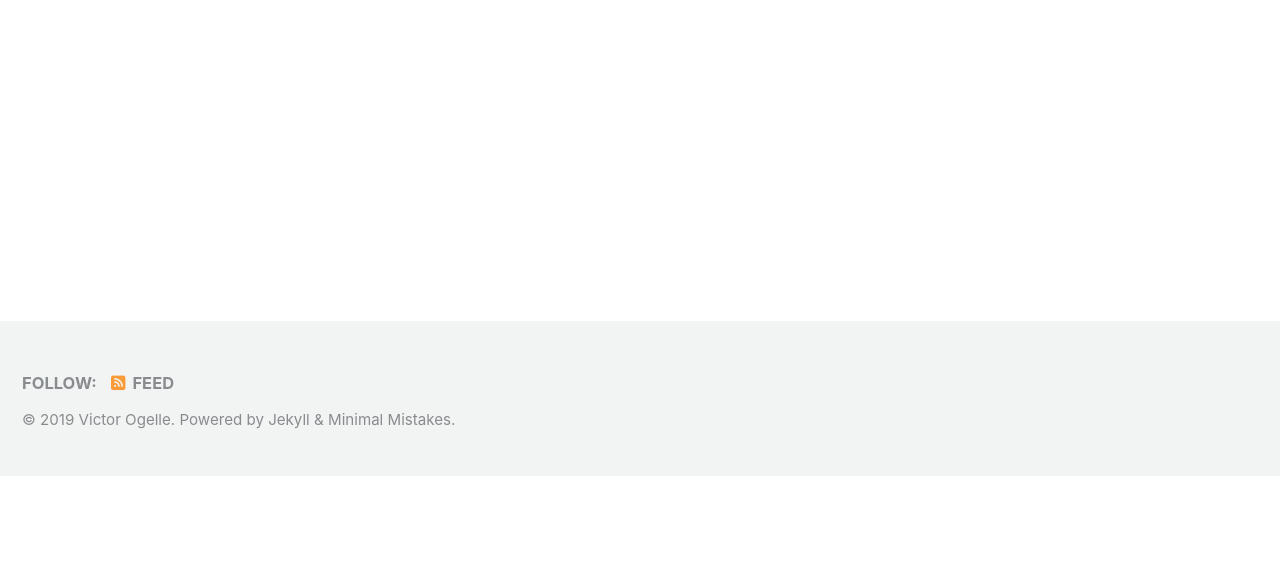
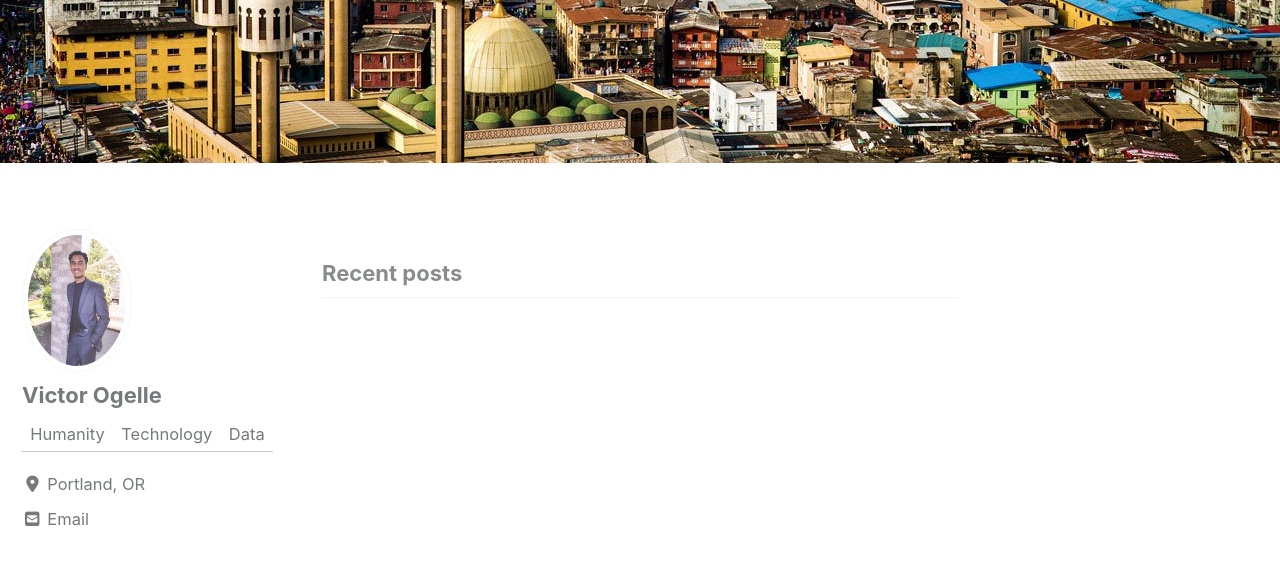
Before and after one commit to victorogelle/victorogelle.github.io, a Jekyll site: the page built from index.html, in a window 1280 px wide and 900 px high, scrolled down 646 px. Shown: the top 565 px of the window. Built offline with Jekyll 4.4.1, drawn with Linux system fonts in a browser that asks for light colours; cached includes are drawn as plain includes; nearby versions of some CDN libraries; the list of posts is cut into pages by our own code; before the commit the page ends 1122 px from its top, so only the background shows below that.

Commit message:
- fixed indentation

```diff
--- a/_config.yml
+++ b/_config.yml
@@ -108,7 +108,7 @@
 # Site Author
 author:
   name             : "Victor Ogelle"
-  avatar           : "/images/actual_large_banana-island-lead.jpg" # path of avatar image, e.g. "/assets/images/bio-photo.jpg"
+  avatar           : "/images/profile_picture_portfolio.jpg" # path of avatar image, e.g. "/assets/images/bio-photo.jpg"
   bio              : "Humanity | Technology | Data"
   location         : "Portland, OR"
   email            : "vcogelle@gmail.com"
--- a/index.html
+++ b/index.html
@@ -2,5 +2,5 @@
 layout: home
 author_profile: true
 header:
-	image: "/images/actual_large_banana-island-lead.jpg"
+  image: "/images/actual_large_banana-island-lead.jpg"
 ---
```
Also changed, not shown: _pages/about.md (+1 -1 lines).
